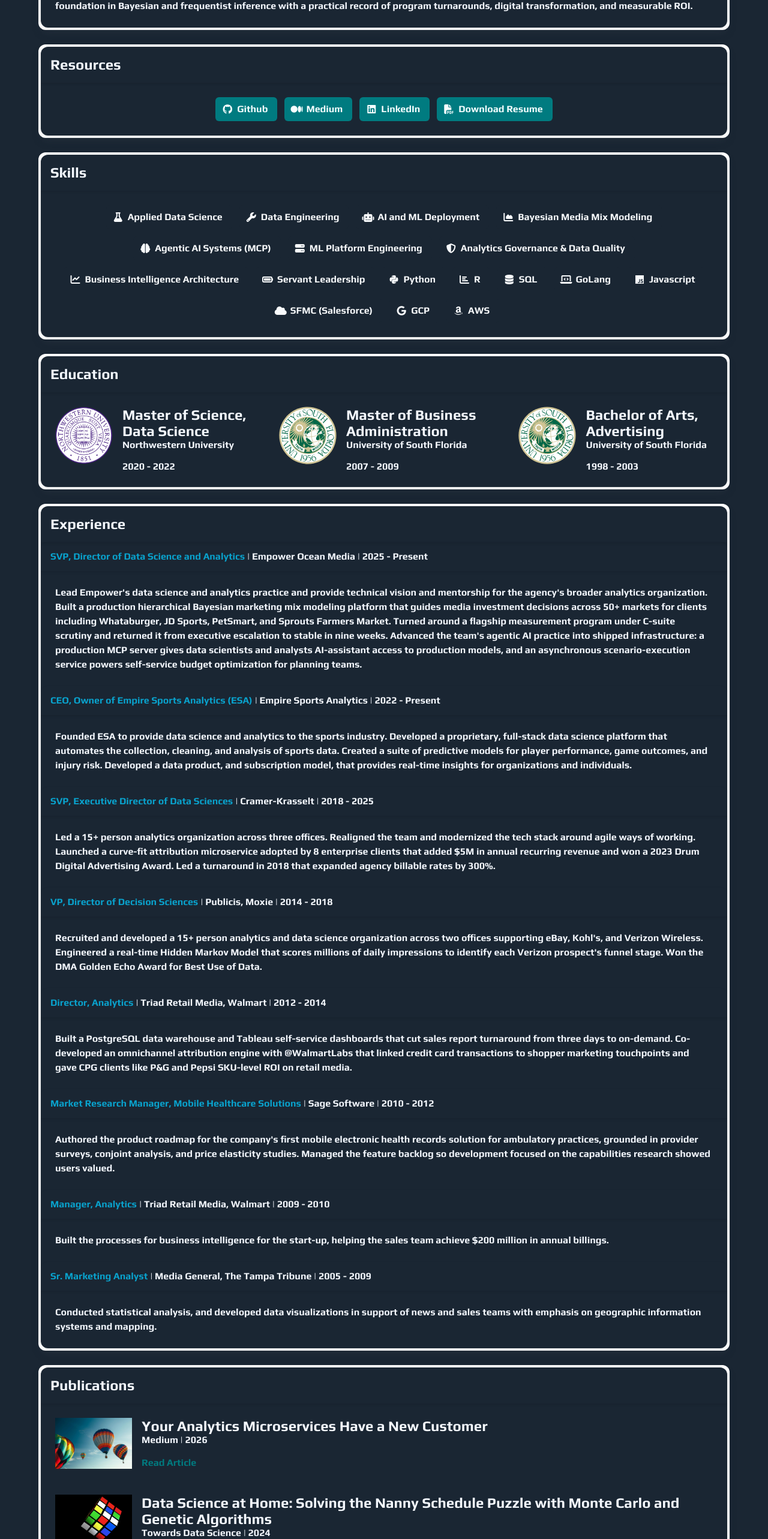
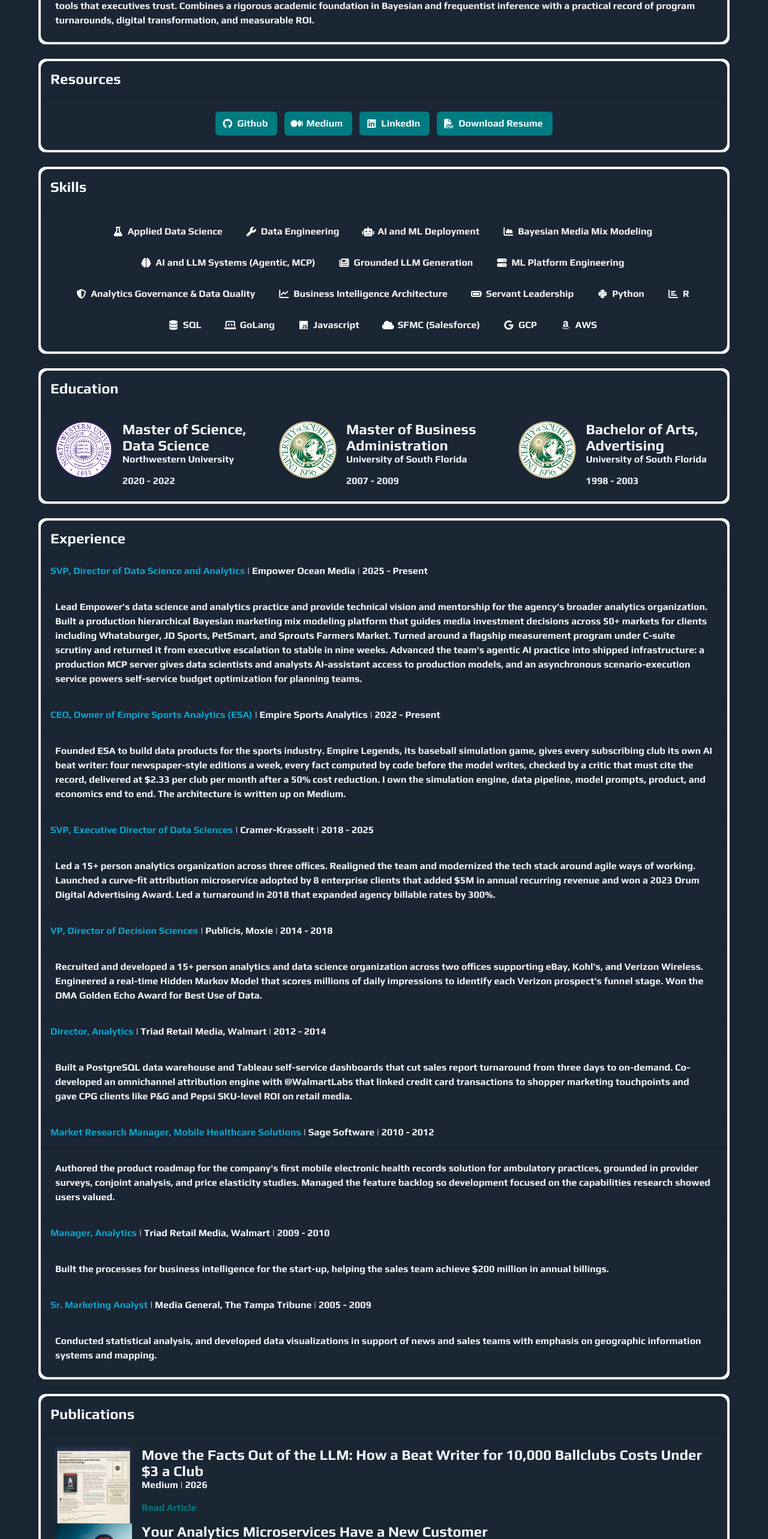
Before and after one commit to agentdanger/courtney-perigo-dotcom, a Vue app in the folder courtney-perigo-dotcom/: page /cv in a window 1280 px wide. Shown: the part 234-2800 px from the top of the page at 60% size. Built offline with nearby package versions, Linux system fonts and the light colour scheme; what vue3-apexcharts would draw is missing.

Commit message:
CV page: Empire Legends AI beat writer (Move the Facts Out of the LLM) added to publications, ESA description rewritten, AI/LLM skills tiles; landing page project card; resume v6 public PDF

```diff
--- a/courtney-perigo-dotcom/src/views/Cv.vue
+++ b/courtney-perigo-dotcom/src/views/Cv.vue
@@ -170,7 +170,7 @@
         return {
             resume_profile: "Data, analytics, and AI executive with more than 20 years of experience bridging \
             advanced analytics and business strategy. Leads high-performing teams that ship \
-            production ML platforms, agentic AI systems, and decision tools that executives trust. \
+            production ML platforms, agentic AI systems, production LLM features built to a per-user cost budget, and decision tools that executives trust. \
             Combines a rigorous academic foundation in Bayesian and frequentist \
             inference with a practical record of program turnarounds, digital transformation, and measurable ROI.",
             resume_education: [
@@ -231,8 +231,12 @@
                     icon: 'fas fa-chart-area'
                 },
                 {
-                    name: 'Agentic AI Systems (MCP)',
+                    name: 'AI and LLM Systems (Agentic, MCP)',
                     icon: 'fas fa-brain'
+                },
+                {
+                    name: 'Grounded LLM Generation',
+                    icon: 'fas fa-newspaper'
                 },
                 {
                     name: 'ML Platform Engineering',
@@ -294,7 +298,7 @@
                     title: 'CEO, Owner of Empire Sports Analytics (ESA)',
                     company: 'Empire Sports Analytics',
                     date: '2022 - Present',
-                    description: 'Founded ESA to provide data science and analytics to the sports industry. Developed a proprietary, full-stack data science platform that automates the collection, cleaning, and analysis of sports data. Created a suite of predictive models for player performance, game outcomes, and injury risk. Developed a data product, and subscription model, that provides real-time insights for organizations and individuals.'
+                    description: 'Founded ESA to build data products for the sports industry. Empire Legends, its baseball simulation game, gives every subscribing club its own AI beat writer: four newspaper-style editions a week, every fact computed by code before the model writes, checked by a critic that must cite the record, delivered at $2.33 per club per month after a 50% cost reduction. I own the simulation engine, data pipeline, model prompts, product, and economics end to end. The architecture is written up on Medium.'
                 },
                 {
                     title: 'SVP, Executive Director of Data Sciences',
@@ -335,6 +339,14 @@
             ],
             resume_publications: [
                 {
+                    title: 'Move the Facts Out of the LLM: How a Beat Writer for 10,000 Ballclubs Costs Under $3 a Club',
+                    publication: 'Medium',
+                    date: '2026',
+                    link: 'https://courtney-perigo.medium.com/move-the-facts-out-of-the-llm-how-a-beat-writer-for-10-000-ballclubs-costs-under-3-a-club-503907dff454',
+                    image: '../assets/fig1_paper_desktop_top.jpg',
+                    image_alt: 'An Empire Legends newspaper edition written by the AI beat writer'
+                },
+                {
                     title: 'Your Analytics Microservices Have a New Customer',
                     publication: 'Medium',
                     date: '2026',
--- a/courtney-perigo-dotcom/src/views/Main.vue
+++ b/courtney-perigo-dotcom/src/views/Main.vue
@@ -273,6 +273,13 @@
             },
             featured_projects: [
                 {
+                    title: "An AI Beat Writer for 10,000 Ballclubs",
+                    description: "A production LLM system that never computes a fact: deterministic pre-computation, \
+                    a critic that must cite the record, and a cost of $2.33 per club per month. Architecture write-up on Medium.",
+                    image: "../assets/fig1_paper_desktop_top.jpg",
+                    link: "https://courtney-perigo.medium.com/move-the-facts-out-of-the-llm-how-a-beat-writer-for-10-000-ballclubs-costs-under-3-a-club-503907dff454"
+                },
+                {
                     title: "Workforce Optimization with Genetic Algorithms",
                     description: "Optimizing a nanny schedule using simulation and genetic algorithms in Python.",
                     image: "../assets/optimal_nanny.png",
```
Also changed, not shown: courtney-perigo-dotcom/public/assets/fig1_paper_desktop_top.jpg (added), 1 other file (tests, documents, lock files or other folders).
